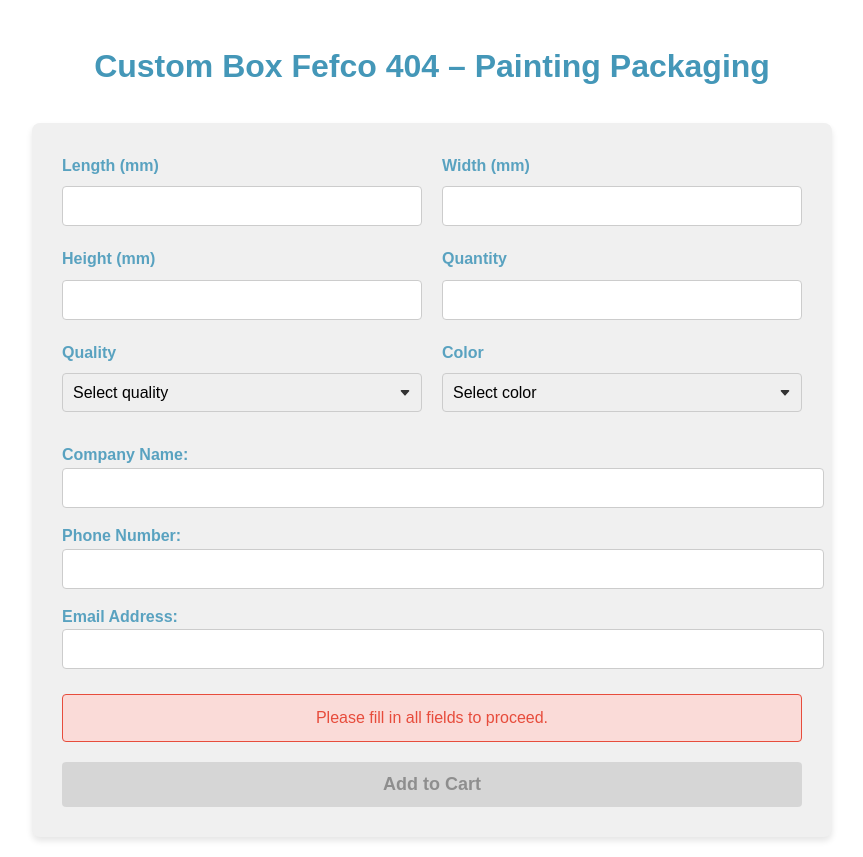
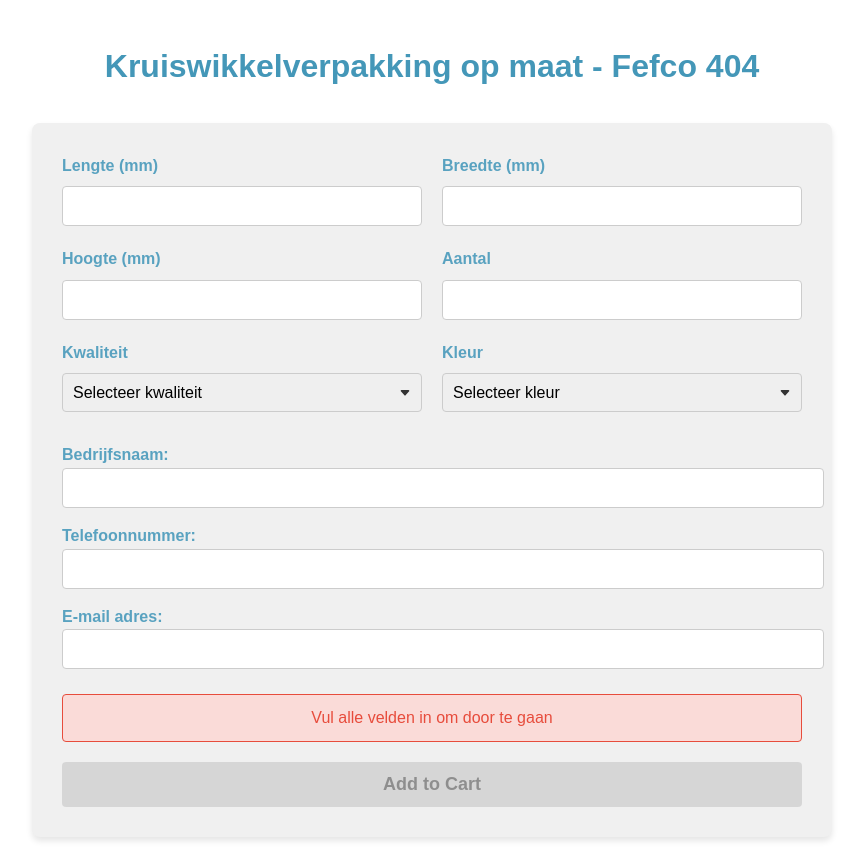
Before and after one commit to Sitecom244/404-calculator, a plain HTML site: page index.html in a window 1280 px wide. Shown: the whole page, without its empty margins (208-1071 px from the left). Drawn offline with Linux system fonts and the light colour scheme.

Commit message:
Update index.html

```diff
--- a/index.html
+++ b/index.html
@@ -145,63 +145,63 @@
     </style>
 </head>
 <body>
-    <h1>Custom Box Fefco 404 – Painting Packaging</h1>
+    <h1>Kruiswikkelverpakking op maat - Fefco 404</h1>
     <div id="wbc-calcform" class="calculator" data-local-factor="1" data-global-factor="1.12">
         <div class="calculator-fields">
             <div class="calculator-item">
-                <label for="field-box-lengte">Length (mm)</label>
+                <label for="field-box-lengte">Lengte (mm)</label>
                 <input id="field-box-lengte" type="number" class="wbc-calc-field" required>
             </div>
             <div class="calculator-item">
-                <label for="field-box-breedte">Width (mm)</label>
+                <label for="field-box-breedte">Breedte (mm)</label>
                 <input id="field-box-breedte" type="number" class="wbc-calc-field" required>
             </div>
             <div class="calculator-item">
-                <label for="field-box-hoogte">Height (mm)</label>
+                <label for="field-box-hoogte">Hoogte (mm)</label>
                 <input id="field-box-hoogte" type="number" class="wbc-calc-field" required>
             </div>
             <div class="calculator-item">
-                <label for="field-box-aantal">Quantity</label>
+                <label for="field-box-aantal">Aantal</label>
                 <input id="field-box-aantal" type="number" class="wbc-calc-field" required>
             </div>
             <div class="calculator-item">
-                <label for="field-box-kwaliteit">Quality</label>
+                <label for="field-box-kwaliteit">Kwaliteit</label>
                 <select id="field-box-kwaliteit" class="wbc-calc-field" required>
-                    <option value="">Select quality</option>
-                    <option value="0.4">Single Wall 3mm</option>
-                    <option value="0.48">Single Wall 4mm</option>
-                    <option value="0.72">Double Wall 4.5mm</option>
-                    <option value="0.78">Double Wall 7mm</option>
+                    <option value="">Selecteer kwaliteit</option>
+                    <option value="0.4">Enkele golf 3mm</option>
+                    <option value="0.48">Enkele golf 4mm</option>
+                    <option value="0.72">Dubble golf 4.5mm</option>
+                    <option value="0.78">Dubble golf 7mm</option>
                 </select>
             </div>
             <div class="calculator-item">
-                <label for="field-box-kleur">Color</label>
+                <label for="field-box-kleur">Kleur</label>
                 <select id="field-box-kleur" class="wbc-calc-field" required>
-                    <option value="">Select color</option>
-                    <option value="0">Brown-Brown</option>
-                    <option value="0.08">White-Brown</option>
+                    <option value="">Selecteer kleur</option>
+                    <option value="0">Bruin-Bruin</option>
+                    <option value="0.08">Wit-Bruin</option>
                 </select>
             </div>
         </div>
         <div class="calculator-results" id="wbc-prices">
-            <h3>Box Details</h3>
-            <p>Quality: <span id="wbc-detail-quality"></span></p>
-            <p>Color: <span id="wbc-detail-color"></span></p>
-            <p>Dimensions: <span id="wbc-price-length"></span> x <span id="wbc-price-width"></span> x <span id="wbc-price-height"></span> mm (L x W x H)</p>
-            <p>Quantity: <span id="wbc-price-qty"></span></p>
-            <h3>Pricing</h3>
-            <p>Price per unit (excl. VAT): €<span id="wbc-price-unit"></span></p>
-            <p>Total price (excl. VAT): €<span id="wbc-price-total"></span></p>
+            <h3>Details van de doos</h3>
+            <p>Kwaliteit: <span id="wbc-detail-quality"></span></p>
+            <p>Kleur: <span id="wbc-detail-color"></span></p>
+            <p>Afmetingen: <span id="wbc-price-length"></span> x <span id="wbc-price-width"></span> x <span id="wbc-price-height"></span> mm (L x W x H)</p>
+            <p>Aantal: <span id="wbc-price-qty"></span></p>
+            <h3>Prijs</h3>
+            <p>Prijs per stuk inclusief verzendkosten (ex BTW): €<span id="wbc-price-unit"></span></p>
+            <p>Totaalprijs inclusief verzendkosten (ex BTW): €<span id="wbc-price-total"></span></p>
         </div>
 
         <form action="https://formspree.io/f/xwpezvep" method="POST">
-            <label for="company-name">Company Name:</label>
+            <label for="company-name">Bedrijfsnaam:</label>
             <input type="text" id="company-name" name="company-name" required>
 
-            <label for="phone-number">Phone Number:</label>
+            <label for="phone-number">Telefoonnummer:</label>
             <input type="tel" id="phone-number" name="phone-number" required>
 
-            <label for="email-address">Email Address:</label>
+            <label for="email-address">E-mail adres:</label>
             <input type="email" id="email-address" name="email-address" required>
 
             <input type="hidden" id="unit-price" name="unit-price">
@@ -212,11 +212,11 @@
             <input type="hidden" id="color" name="color">
 
             <div id="warning-message" class="warning-message">
-                Please fill in all fields to proceed.
+                Vul alle velden in om door te gaan
             </div>
             <button type="submit" id="submit-request" disabled>Add to Cart</button>
             <div id="loading-indicator">
-                Sending the form, please wait...
+                Het formulier wordt verzonden, een moment geduld alstublieft...
             </div>
         </form>
     </div>
```
